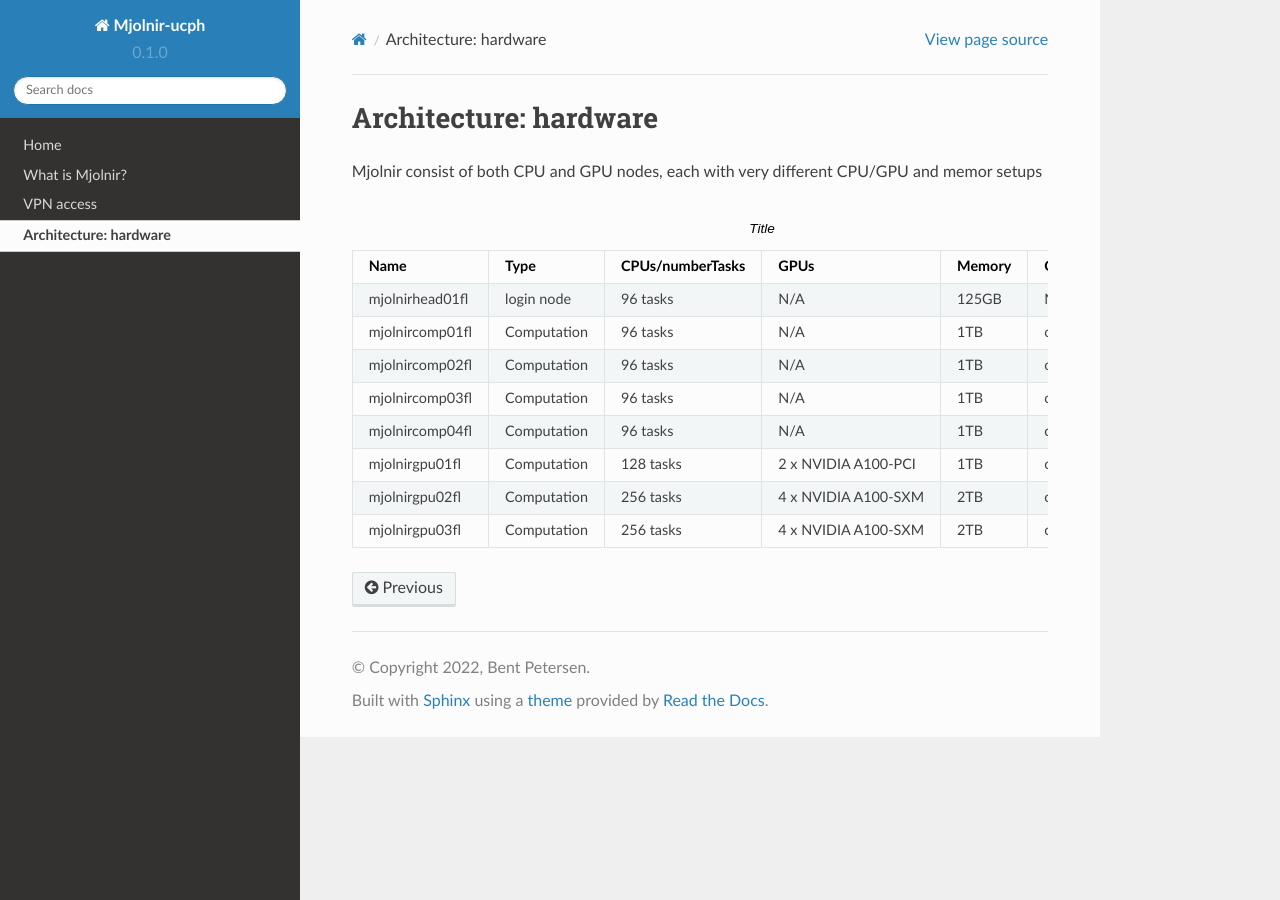
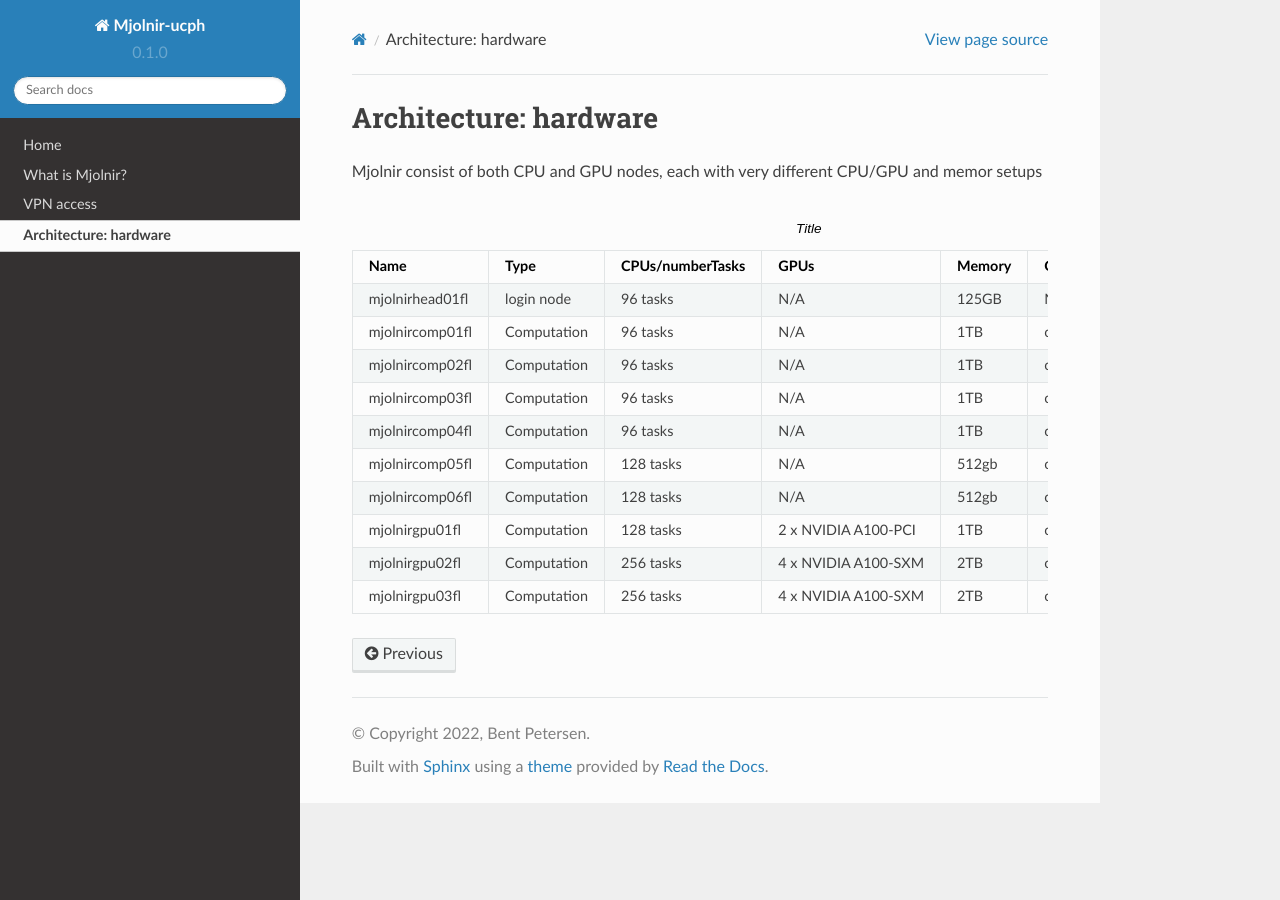
Before and after one commit to bentpetersendk/mjolnir_ucph, a Sphinx documentation site: the page built from docs/source/architecture_hardware.rst, in a window 1280 px wide. Built offline with Sphinx 7.4.7 and the Read the Docs theme 2.0.0, drawn with Linux system fonts in a browser that asks for light colours.

Commit message:
Update architecture_hardware.rst

```diff
--- a/docs/source/architecture_hardware.rst
+++ b/docs/source/architecture_hardware.rst
@@ -18,7 +18,7 @@
      - 96 tasks
      - N/A
      - 125GB
-     - N/A
+     - No compute allowed, only copy etc.
    * - mjolnircomp01fl
      - Computation
      - 96 tasks
@@ -43,6 +43,18 @@
      - N/A
      - 1TB
      - cpuqueue
+   * - mjolnircomp05fl
+     - Computation
+     - 128 tasks
+     - N/A
+     - 512gb
+     - cpuqueue
+   * - mjolnircomp06fl
+     - Computation
+     - 128 tasks
+     - N/A
+     - 512gb
+     - cpuqueue
    * - mjolnirgpu01fl
      - Computation
      - 128 tasks
```
